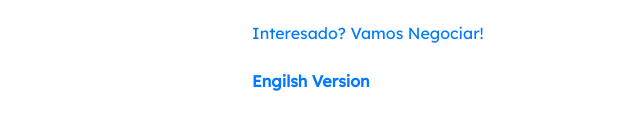
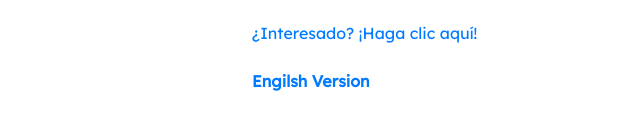
Before and after one commit to realkinando/realkinando.github.io, a plain HTML site: page es.html in a window 1280 px wide. Shown: the part 574-704 px from the top of the page, 403-1043 px from the left. Drawn offline with nearby package versions, Linux system fonts and the light colour scheme.

Commit message:
Update es.html

```diff
--- a/es.html
+++ b/es.html
@@ -19,7 +19,7 @@
                         <br><br><h4><span class='wh'>Bloxis usa <strong>stablecoins</strong>, <strong>blockchains</strong> & <strong>las financas descentralizadas</strong> dar la banca a los sin banco</h4>
                         <br></span>
                 <a href="http://eepurl.com/gxv1TP" class="btn btn-success" role="button">REGISTRAR PARA EL ALPHA</a><br><br>
-                <a href="https://forms.gle/UcB6qXGoHF3FQGV29" > Interesado? Vamos Negociar! </a><br><br>
+                <a href="https://forms.gle/UcB6qXGoHF3FQGV29" > ¿Interesado? ¡Haga clic aquí! </a><br><br>
                 <a href="index.html"><strong>Engilsh Version</strong></a><br>
                     </div>
                   </div>
```
